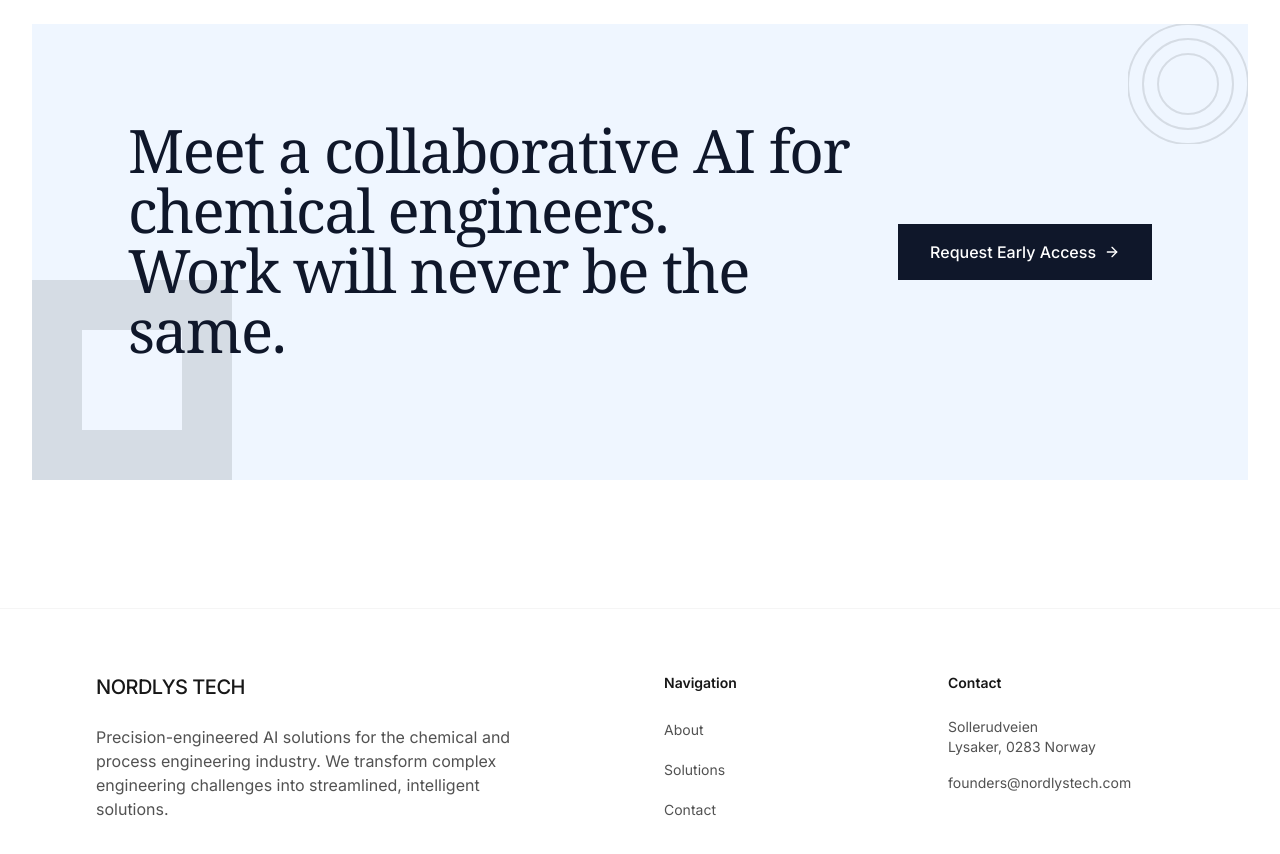
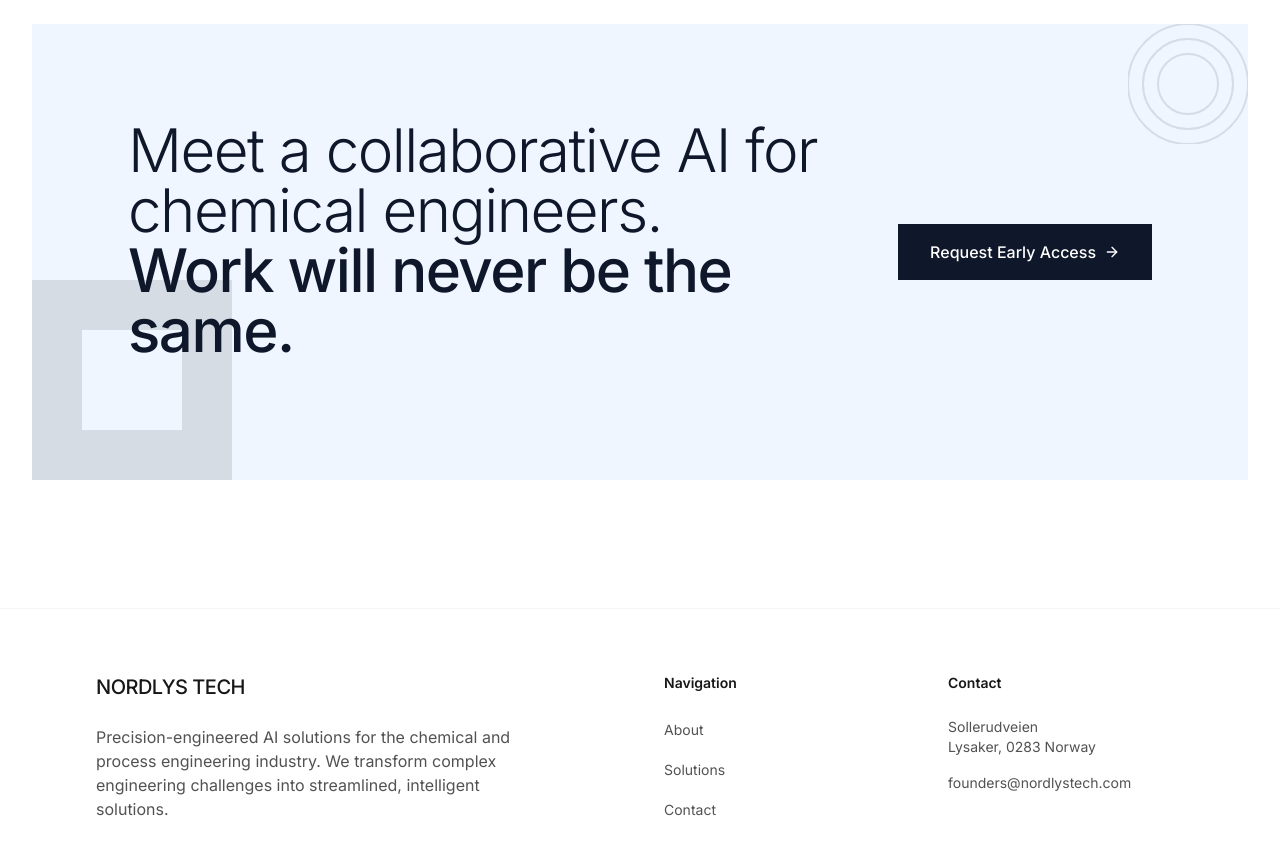
Before and after one commit to AtayDev/old-nordlys, a Next.js app: page / in a window 1280 px wide. Shown: the part 3920-4774 px from the top of the page. Built offline with nearby package versions, Linux system fonts and the light colour scheme.

Commit message:
premium cta font change

```diff
--- a/components/sections/premium-cta.tsx
+++ b/components/sections/premium-cta.tsx
@@ -55,7 +55,7 @@ export function PremiumCta() {
             className="flex flex-col md:flex-row md:items-center md:justify-between relative z-10"
           >
             <div className="md:max-w-3xl text-left">
-              <h2 className="text-4xl md:text-5xl lg:text-6xl font-serif font-light tracking-tight text-slate-900 mb-6">
+              <h2 className="text-4xl md:text-5xl lg:text-6xl font-light tracking-tight text-slate-900 mb-6">
                 Meet a collaborative AI for chemical engineers.
                 <br />
                 <span className="font-medium">Work will never be the same.</span>
```
